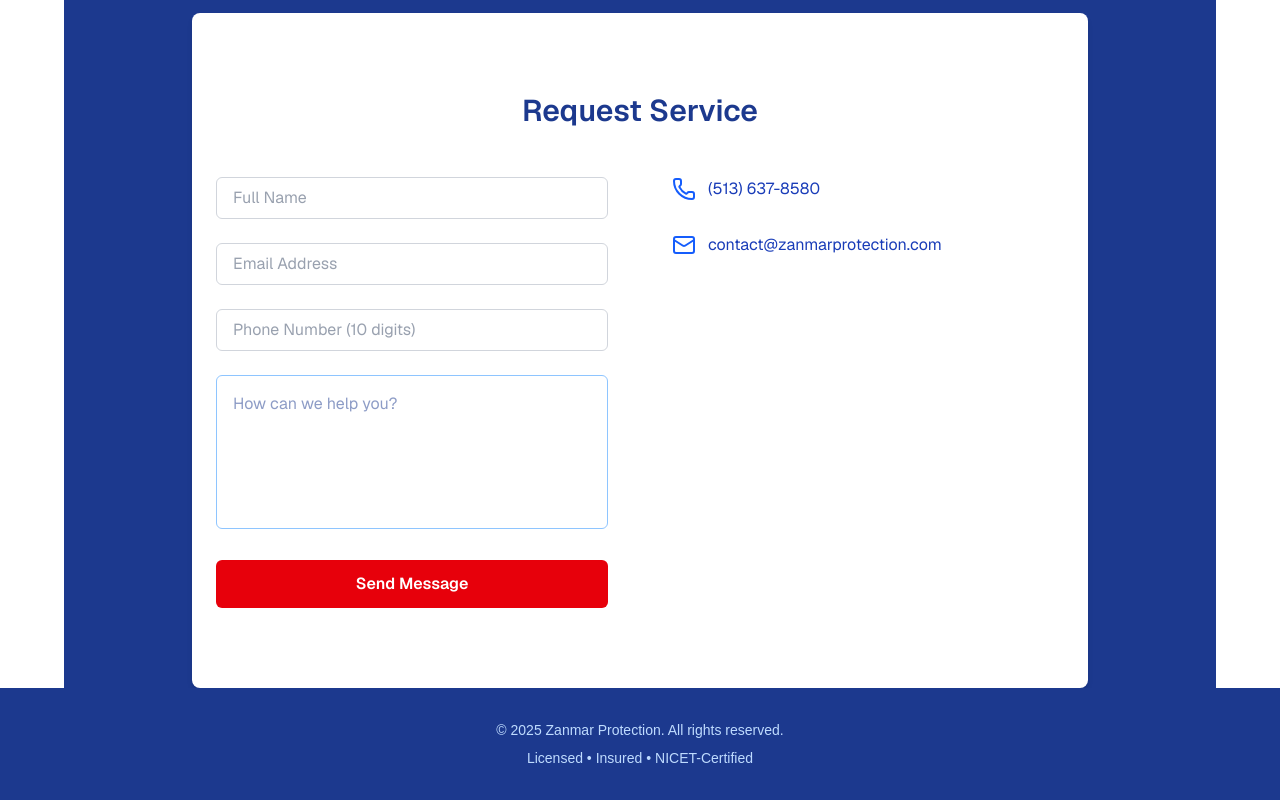
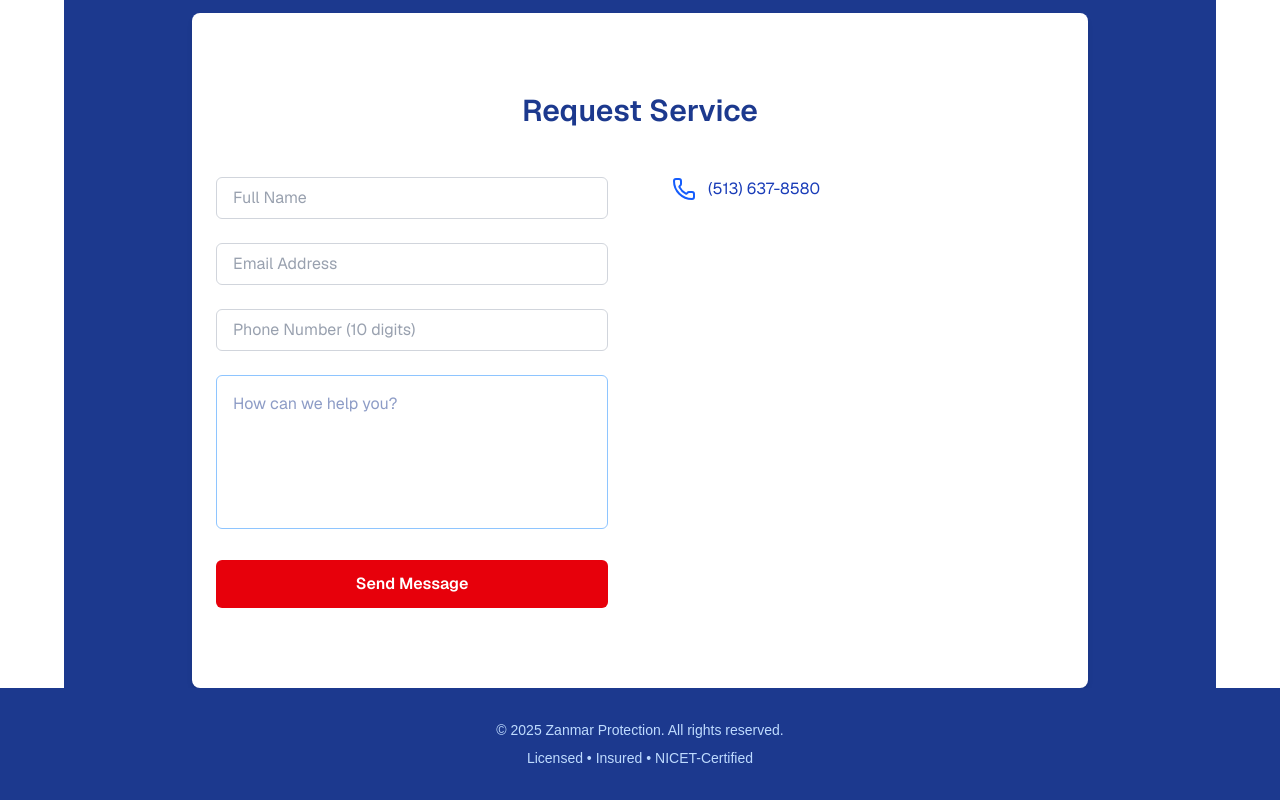
Before and after one commit to Chuck-Carr/zanmar, a Next.js app: page / in a window 1280 px wide. Shown: the part 1949-2749 px from the top of the page. Built offline with nearby package versions, Linux system fonts and the light colour scheme.

Commit message:
updated Next

```diff
--- a/package.json
+++ b/package.json
@@ -11,7 +11,7 @@
   "dependencies": {
     "framer-motion": "^12.19.2",
     "lucide-react": "^0.525.0",
-    "next": "15.3.4",
+    "next": "^16.0.7",
     "react": "^19.0.0",
     "react-dom": "^19.0.0",
     "resend": "^4.6.0"
--- a/src/components/contact.jsx
+++ b/src/components/contact.jsx
@@ -65,10 +65,10 @@
             <Phone className="text-blue-600" size={24} />
             <span>(513) 637-8580</span>
           </div>
-          <div className="flex items-center gap-3">
+          {/* <div className="flex items-center gap-3">
             <Mail className="text-blue-600" size={24} />
             <span>contact@zanmarprotection.com</span>
-          </div>
+          </div> */}
         </div>
       </div>
       {status && (
```
Also changed, not shown: 1 other file (tests, documents, lock files or other folders).
